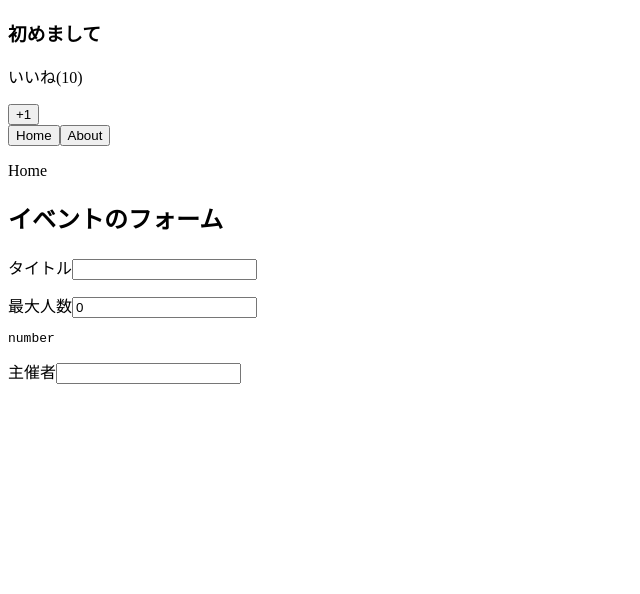
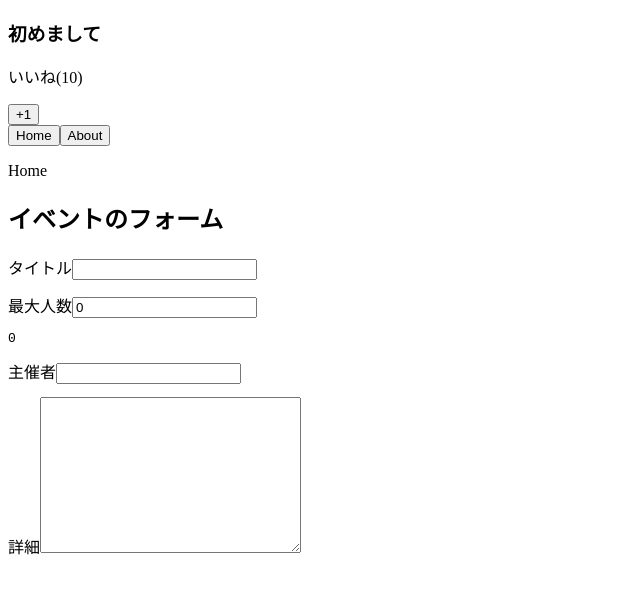
Before and after one commit to atsuya-koshida/vue-practice, a Vue app in the folder vue-cli/: page / in a window 1280 px wide. Shown: the top 594 px of the page, without its empty margins (0-640 px from the left). Built offline with nearby package versions, Linux system fonts and the light colour scheme.

Commit message:
use v-model textarea

```diff
--- a/vue-cli/src/App.vue
+++ b/vue-cli/src/App.vue
@@ -17,11 +17,15 @@
 
       <label for="maxNumber">最大人数</label>
       <input id="maxNumber" type="number" v-model.number="eventData.maxNumber">
-      <pre>{{ typeof eventData.maxNumber }}</pre>
+      <pre>{{ eventData.maxNumber }}</pre>
 
       <label for="host">主催者</label>
       <input id="host" type="text" v-model.trim="eventData.host">
       <pre>{{ eventData.host }}</pre>
+
+      <label for="detail">詳細</label>
+      <textarea id="detail" cols="30" rows="10" v-model="eventData.detail"></textarea>
+      <pre>{{ eventData.detail }}</pre>
     </div>
   </div>
 </template>
@@ -39,7 +43,8 @@
       eventData: {
         title: "",
         maxNumber: 0,
-        host: ""
+        host: "",
+        detail: ""
       }
     }
   },
```
